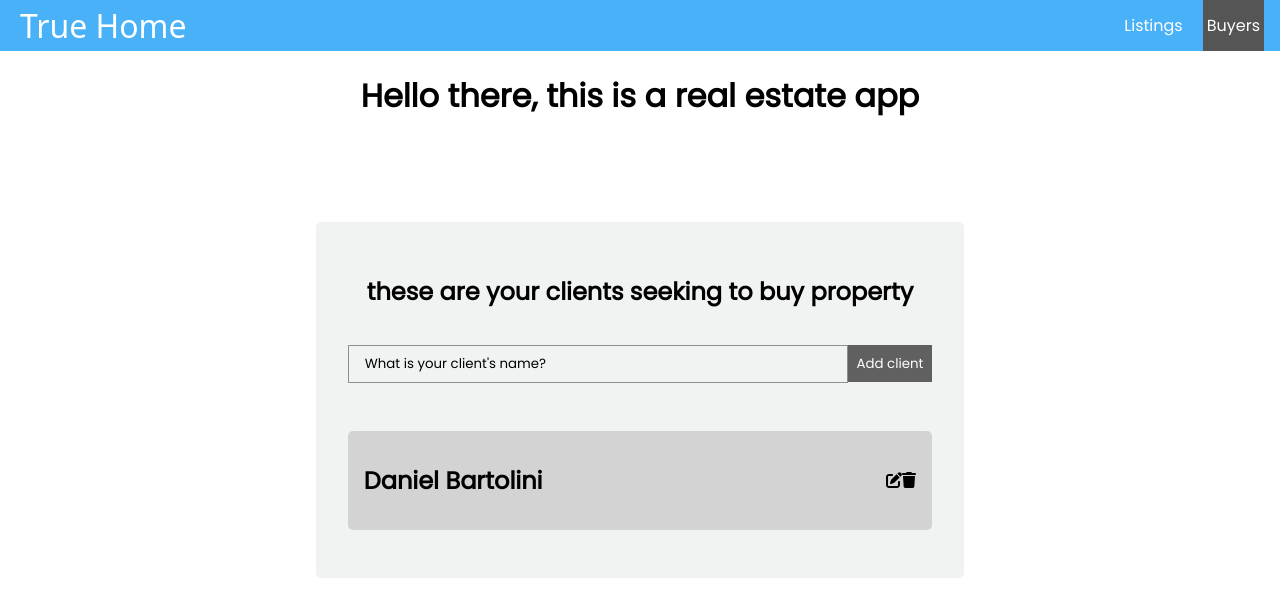
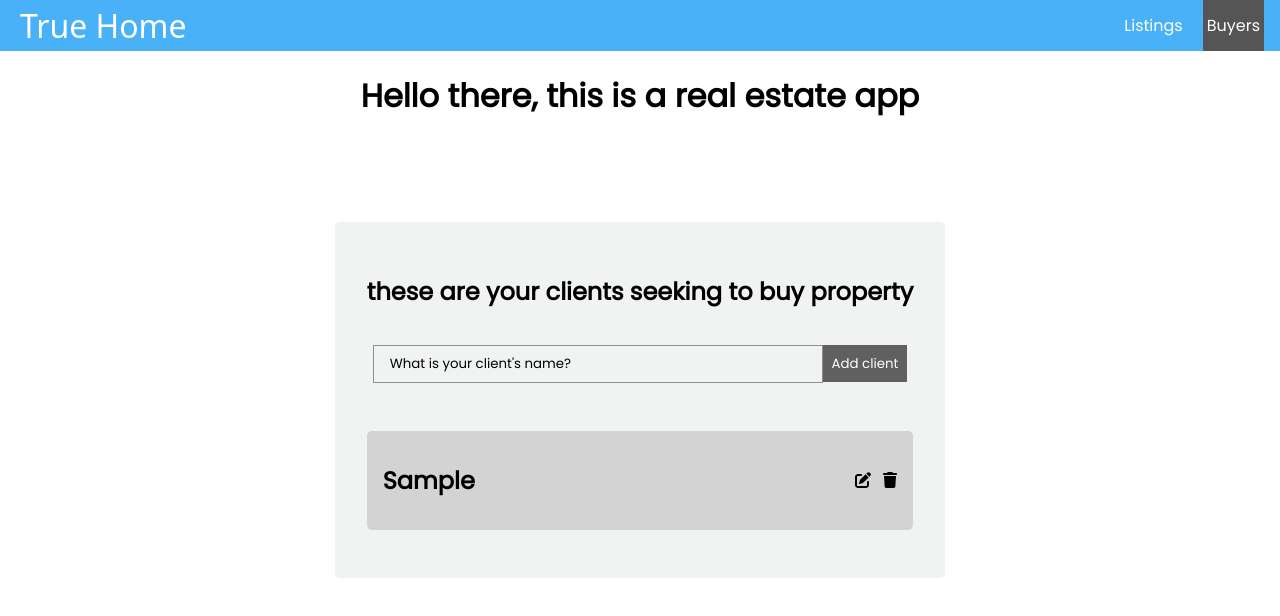
Before and after one commit to dannybartolini/true_home, a React (Create React App) app: page /buyers in a window 1280 px wide. Both pictures are taken after typing "Sample" into the empty fields and a click on the button "Add client". Shown: the top 616 px of the page. Built offline with nearby package versions, Linux system fonts and the light colour scheme.

Commit message:
renamed and added list functionality

```diff
--- a/src/App.css
+++ b/src/App.css
@@ -100,23 +100,13 @@ body {
 }
 
 .buyerInput {
-	/* display: flex;
-	justify-content: space-between;
-	align-items: center;
-	background: none;
-	color: #000;
-	padding: 0.5rem 1rem;
-	border-radius: 5px;
-	margin-bottom: 1rem;
-	width: 300px; */
-
 	outline: none;
 	background: none;
 	border: 1px solid #00000069;
 	padding: 0.5rem 1rem;
 	margin-top: 1rem;
 	margin-bottom: 2rem;
-	width: 500px;
+	width: 450px;
 	color: #000000;
 }
 
@@ -142,3 +132,7 @@ body {
 	border-radius: 5px;
 	margin-bottom: 1rem;
 }
+
+.fa-trash {
+	margin-left: 0.75rem;
+}
--- a/src/App.js
+++ b/src/App.js
@@ -1,7 +1,7 @@
 import Navbar from "./components/Navbar";
 import "./App.css";
-import ListingsList from "./components/ListingTest";
-import BuyersList from "./components/BuyersTest";
+import ListingsList from "./components/ListingsWrapper";
+import BuyersWrapper from "./components/BuyersWrapper";
 import Home from "./components/Home";
 import { Route, Routes } from "react-router-dom";
 
@@ -15,7 +15,7 @@ function App() {
 				<Routes>
 					<Route path="/" element={<Home />} />
 					<Route path="/listings" element={<ListingsList />} />
-					<Route path="/buyers" element={<BuyersList />} />
+					<Route path="/buyers" element={<BuyersWrapper />} />
 				</Routes>
 			</div>
 		</div>
--- a/src/components/ItemList.js
+++ b/src/components/AddBuyer.js
@@ -1,8 +1,9 @@
 import { useState } from "react";
 import App from "../App";
-import Item from "./Item";
+import BuyerItem from "./BuyerItem";
+import { v4 as uuidv4 } from "uuid";
 
-const ItemList = ({ buyers, setBuyers }) => {
+const AddBuyer = ({ buyers, setBuyers }) => {
 	//this is the form
 	//how do I pass teh value from the buyer input form to the buyerlist wrapper? use props try to do it yourself
 	// the value and setvalue sate should be in the wrapper component
@@ -10,9 +11,10 @@ const ItemList = ({ buyers, setBuyers }) => {
 
 	const handleSubmit = (e) => {
 		e.preventDefault();
+
+		setBuyers([...buyers, { name: value, id: uuidv4() }]);
+		setValue("");
 		console.log(buyers);
-		setBuyers([...buyers, value]);
-		setValue("");
 	};
 	return (
 		<form className="buyersList" onSubmit={handleSubmit}>
@@ -30,4 +32,4 @@ const ItemList = ({ buyers, setBuyers }) => {
 	);
 };
 
-export default ItemList;
+export default AddBuyer;
--- a/src/components/Item.js
+++ b/src/components/BuyerItem.js
@@ -3,10 +3,10 @@ import { FontAwesomeIcon } from "@fortawesome/react-fontawesome";
 import { faPenToSquare } from "@fortawesome/free-solid-svg-icons";
 import { faTrash } from "@fortawesome/free-solid-svg-icons";
 
-const Item = () => {
+const BuyerItem = ({ Buyer, Buyers, setBuyers }) => {
 	return (
 		<div className="BuyerItem">
-			<h2> Daniel Bartolini</h2>
+			<h2> {Buyer.name}</h2>
 			<div>
 				<FontAwesomeIcon icon={faPenToSquare} />
 				<FontAwesomeIcon icon={faTrash} />
@@ -15,4 +15,4 @@ const Item = () => {
 	);
 };
 
-export default Item;
+export default BuyerItem;
--- /dev/null
+++ b/src/components/BuyersList.js
@@ -0,0 +1,19 @@
+import React from "react";
+import BuyerItem from "./BuyerItem";
+
+const BuyersList = ({ Buyers, setBuyers }) => {
+	return (
+		<div className="title">
+			{Buyers.map((Buyer) => (
+				<BuyerItem
+					Buyer={Buyer}
+					setBuyers={setBuyers}
+					Buyers={Buyers}
+					key={Buyer.id}
+				/>
+			))}
+		</div>
+	);
+};
+
+export default BuyersList;
--- a/src/components/BuyersTest.js
+++ /dev/null
@@ -1,17 +0,0 @@
-import { useState } from "react";
-import AddItem from "./AddItem";
-import ItemList from "./ItemList";
-import Item from "./Item";
-
-const BuyersList = () => {
-	const [Buyers, setBuyers] = useState([]);
-	return (
-		<div className="BuyersListWrapper">
-			<h2> these are your clients seeking to buy property</h2>
-			<ItemList buyers={Buyers} setBuyers={setBuyers} />
-			<Item />
-		</div>
-	);
-};
-
-export default BuyersList;
--- /dev/null
+++ b/src/components/BuyersWrapper.js
@@ -0,0 +1,19 @@
+import { useState } from "react";
+import AddItem from "./AddItem";
+import AddBuyer from "./AddBuyer";
+import BuyerItem from "./BuyerItem";
+import BuyersList from "./BuyersList";
+
+const BuyersWrapper = () => {
+	const [Buyers, setBuyers] = useState([]);
+	return (
+		<div className="BuyersListWrapper">
+			<h2> these are your clients seeking to buy property</h2>
+			<AddBuyer buyers={Buyers} setBuyers={setBuyers} />
+
+			<BuyersList Buyers={Buyers} setBuyers={setBuyers} />
+		</div>
+	);
+};
+
+export default BuyersWrapper;
```
Also changed, not shown: src/components/ListingsWrapper.js (renamed from src/components/ListingTest.js).
